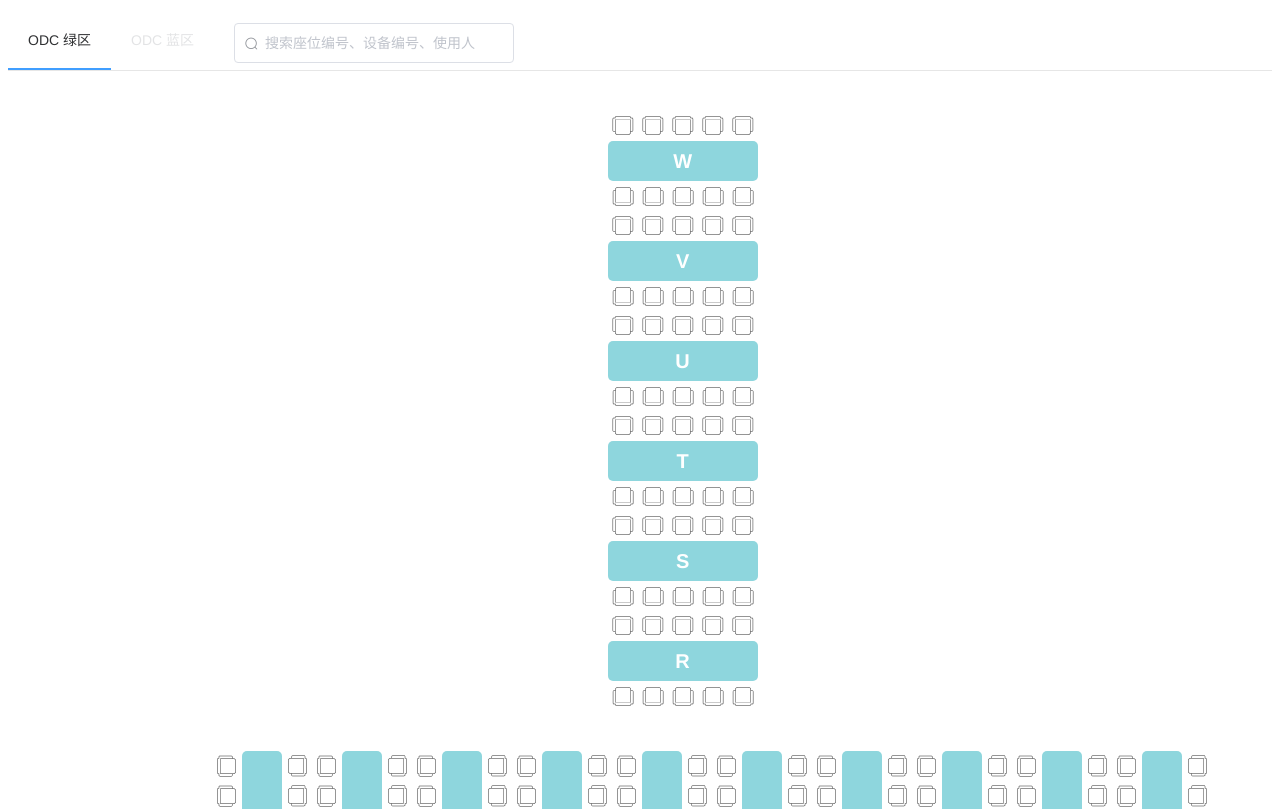
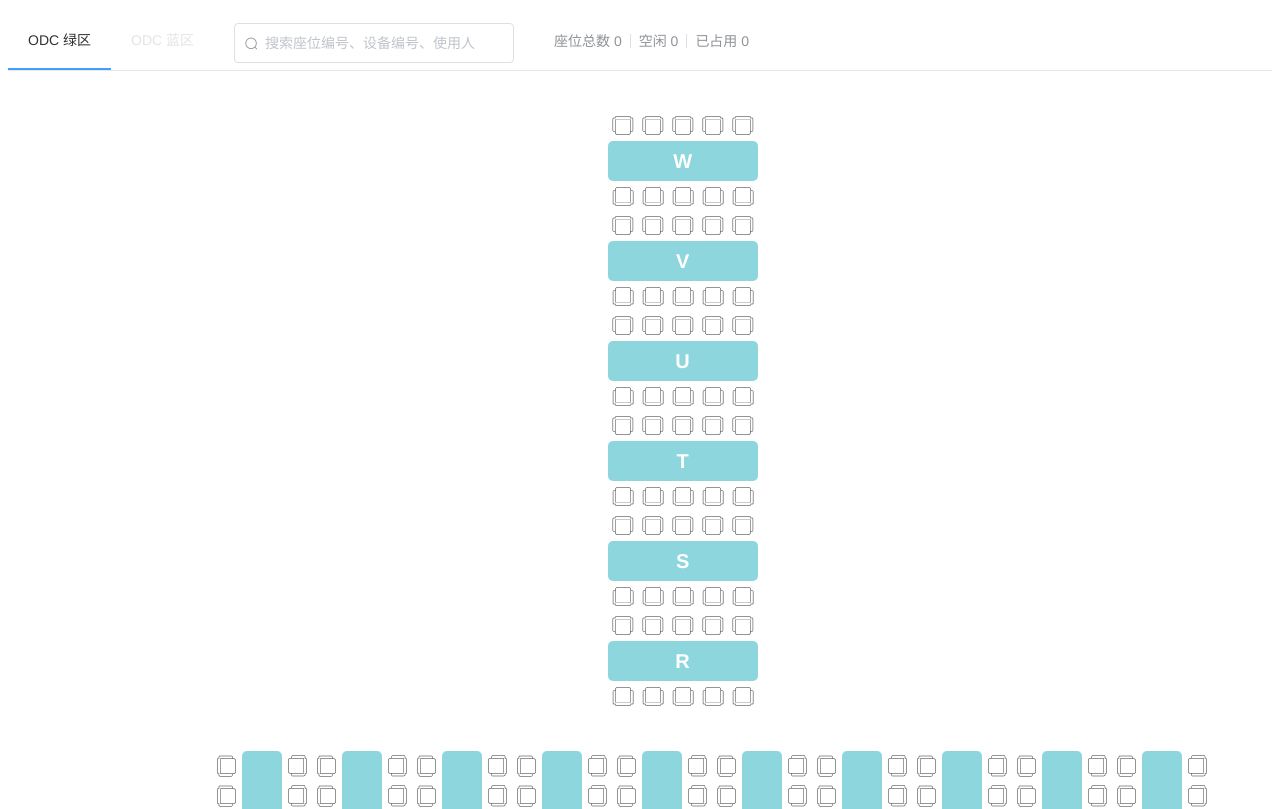
Before and after one commit to itswanglei/odc-seat-management-sys, a Vue app: page /#/green-region in a window 1280 px wide. Shown: the top 809 px of the page. Built offline with nearby package versions, Linux system fonts and the light colour scheme.

Commit message:
feat: show statistics of seats

```diff
--- a/src/App.vue
+++ b/src/App.vue
@@ -11,6 +11,15 @@
           @keyup.enter.native="search"
         ></el-input>
       </el-menu-item>
+      <el-menu-item>
+        <div>
+          <span>座位总数 {{statistics.total}}</span>
+          <el-divider direction="vertical"></el-divider>
+          <span>空闲 {{statistics.availiable}}</span>
+          <el-divider direction="vertical"></el-divider>
+          <span>已占用 {{statistics.occupied}}</span>
+        </div>
+      </el-menu-item>
     </el-menu>
     <router-view></router-view>
   </div>
@@ -21,7 +30,12 @@ export default {
   name: "App",
   data() {
     return {
-      keywords: ""
+      keywords: "",
+      statistics: {
+        total: 0,
+        availiable: 0,
+        occupied: 0
+      }
     };
   },
   methods: {
--- a/src/element-ui.js
+++ b/src/element-ui.js
@@ -7,6 +7,7 @@ import {
   FormItem,
   Button,
   Dialog,
+  Divider,
 } from "element-ui";
 
 Vue.use(Menu);
@@ -16,3 +17,4 @@ Vue.use(Form);
 Vue.use(FormItem);
 Vue.use(Button);
 Vue.use(Dialog);
+Vue.use(Divider);
```
